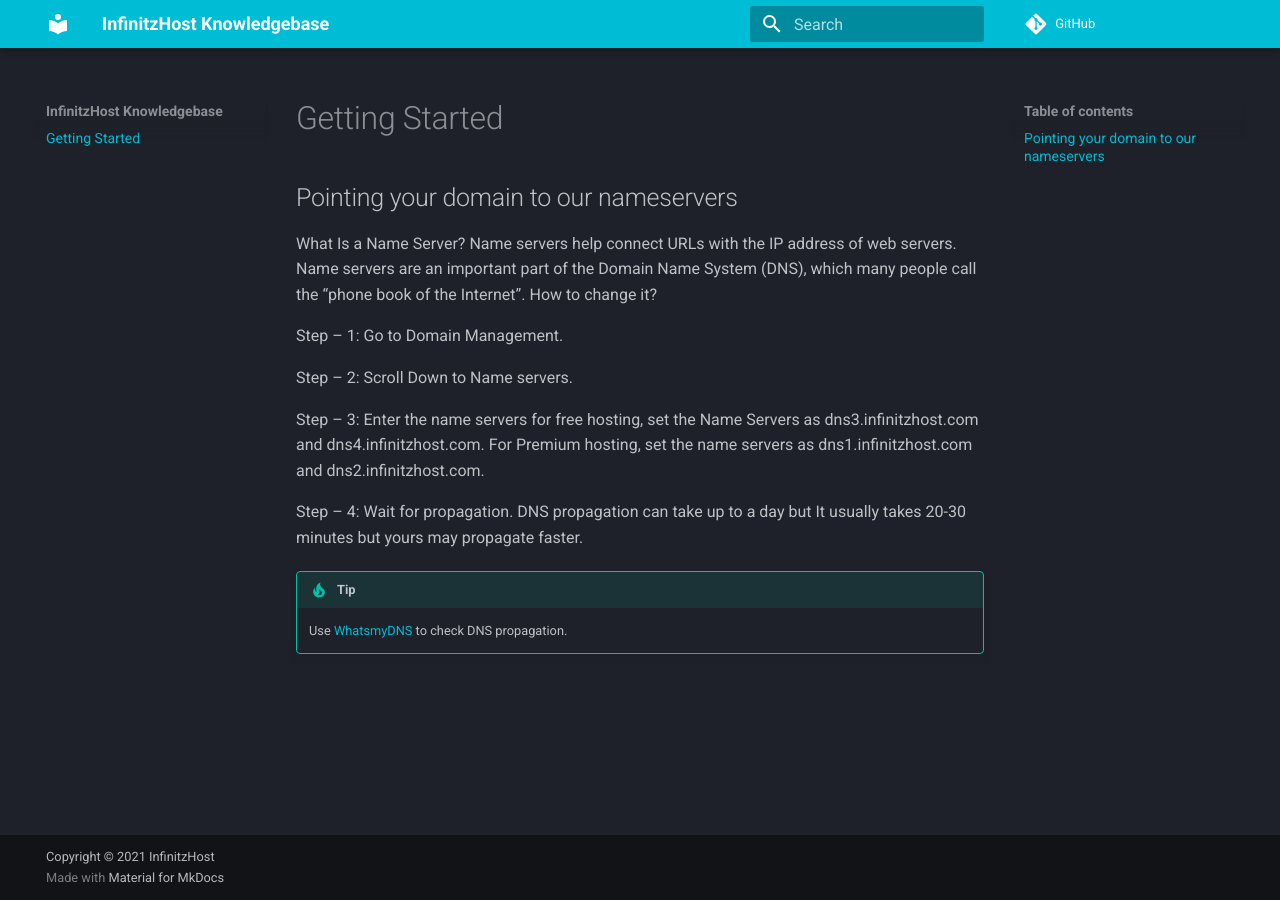
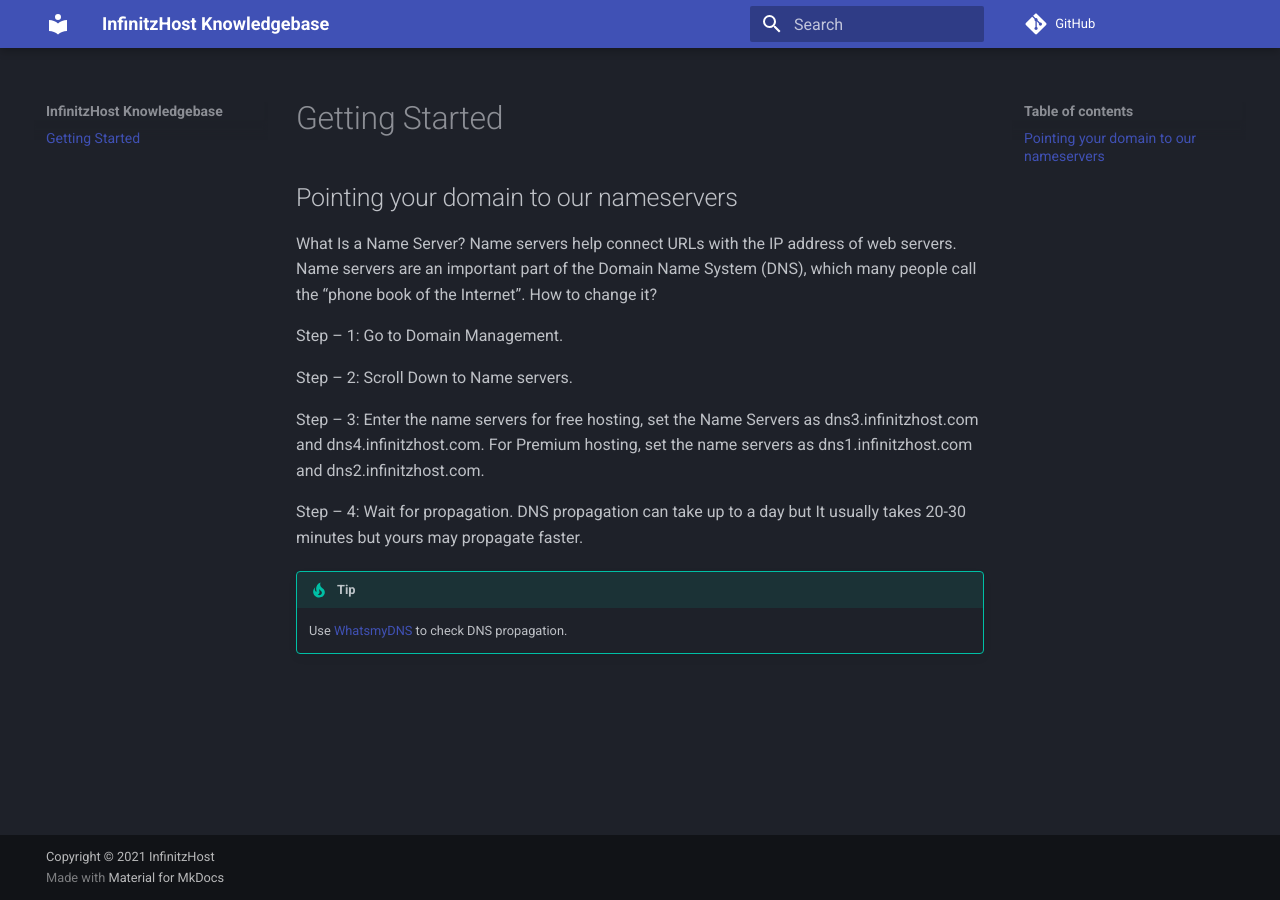
Before and after one commit to InfinitzHost/Knowledgebase, an MkDocs documentation site: the page built from docs/index.md, in a window 1280 px wide. Built offline with MkDocs 1.6.1 and Material for MkDocs 9.7.7, drawn with Linux system fonts in a browser that asks for light colours; comment, search, counter and statistics services are not loaded.

Commit message:
change colors

```diff
--- a/mkdocs.yml
+++ b/mkdocs.yml
@@ -3,8 +3,8 @@
   name: material
   palette:
     scheme: slate
-    primary: cyan
-    accent: red
+    primary: default
+    accent: cyan
   generator: false
 copyright: Copyright &copy; 2021 InfinitzHost
 repo_url: https://github.com/InfinitzHost/Knowledgebase
```
